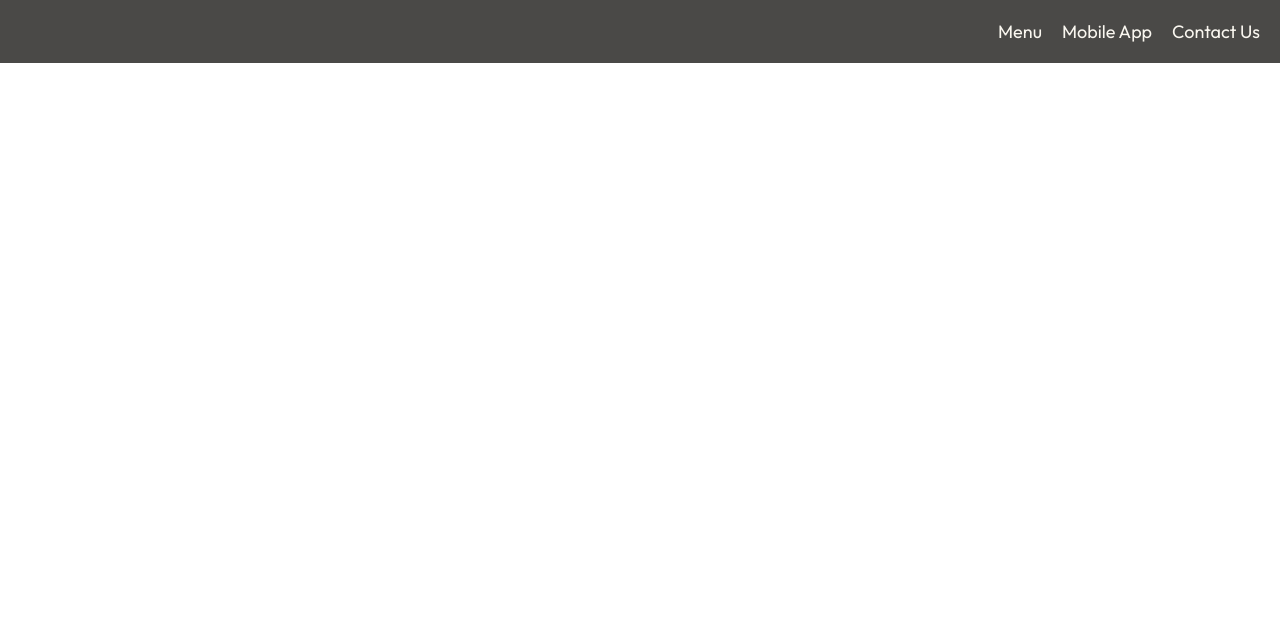
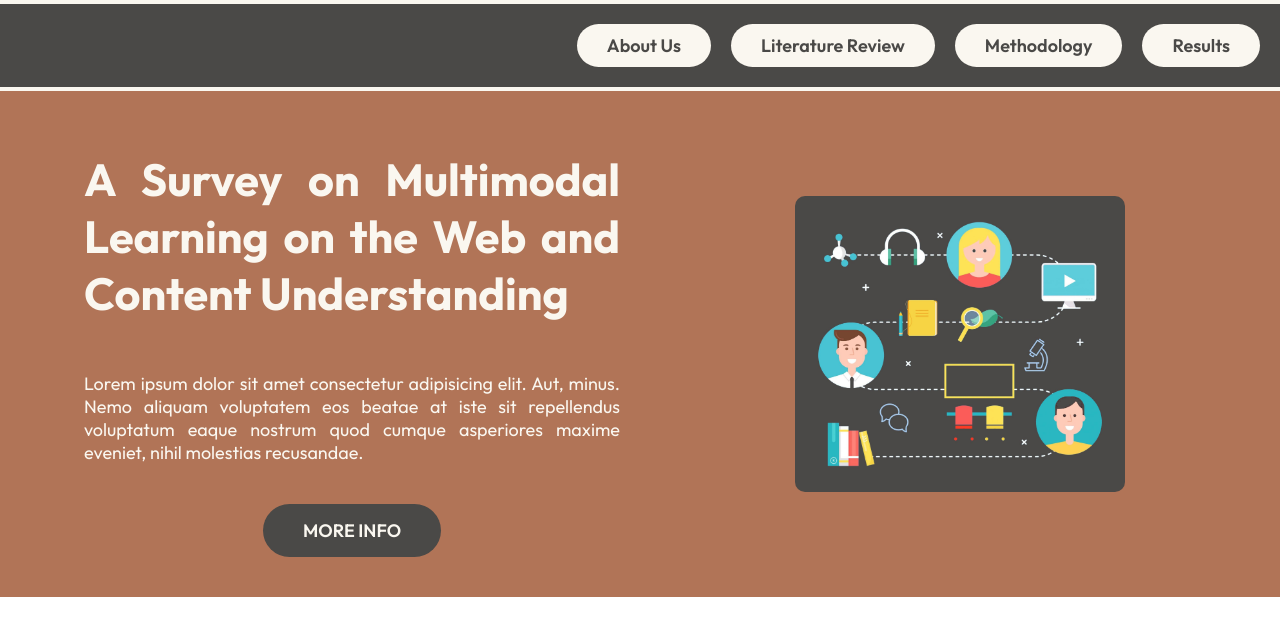
Before and after one commit to mepripri/MultimodalSurvey, a React (Create React App) app: page / in a window 1280 px wide. Shown: the top 636 px of the page. Built offline with nearby package versions, Linux system fonts and the light colour scheme.

Commit message:
second commit 2

```diff
--- a/src/App.js
+++ b/src/App.js
@@ -10,6 +10,7 @@ function App() {
       <div className="app">
         <Navbar />
         <Routes>
+          <Route path="/" element={<Home />} />
           <Route path="MultimodalSurvey/" element={<Home />} />
         </Routes>
       </div>
--- a/src/components/Header/Header.css
+++ b/src/components/Header/Header.css
@@ -8,7 +8,7 @@
 }
 
 .header .header-h1-p {
-  width: 40%;
+  width: 45%;
   display: flex;
   flex-direction: column;
   justify-content: center;
@@ -17,18 +17,30 @@
 
 .header-h1-p h1 {
   padding: 20px;
-  font-size: 40px;
+  font-size: 45px;
   text-align: justify;
 }
 
 .header-h1-p p {
-  padding: 20px;
+  padding: 30px 20px 40px;
   font-size: 18px;
   text-align: justify;
 }
 
+.header-btn {
+  padding: 15px 40px;
+  border-radius: 30px;
+  font-size: 18px;
+  background-color: #4a4947;
+  color: #faf7f0;
+  font-weight: 600;
+  border: none;
+}
+
 .header .header-img {
   width: 40%;
+  display: flex;
+  justify-content: center;
 }
 
 .header-img img {
--- a/src/components/Header/Header.jsx
+++ b/src/components/Header/Header.jsx
@@ -15,6 +15,7 @@ function Header() {
           eaque nostrum quod cumque asperiores maxime eveniet, nihil molestias
           recusandae.
         </p>
+        <button className="header-btn">MORE INFO</button>
       </div>
       <div className="header-img">
         <img src={main} alt="main" />
--- a/src/components/Navbar/Navbar.css
+++ b/src/components/Navbar/Navbar.css
@@ -1,3 +1,8 @@
+.blank-div {
+  height: 4px;
+  background-color: #faf7f0;
+}
+
 .navbar {
   padding: 20px;
   display: flex;
@@ -17,8 +22,12 @@
 }
 
 .navbar-menu a {
-  color: #faf7f0;
+  color: #4a4947;
   font-size: 18px;
+  background-color: #faf7f0;
+  padding: 10px 30px;
+  border-radius: 30px;
+  font-weight: 600;
 }
 
 .navbar li {
--- a/src/components/Navbar/Navbar.jsx
+++ b/src/components/Navbar/Navbar.jsx
@@ -3,13 +3,18 @@ import "./Navbar.css";
 
 function Navbar() {
   return (
-    <div className="navbar">
-      <ul className="navbar-menu">
-        <a href="#explore-menu">Menu</a>
-        <a href="#app-download">Mobile App</a>
-        <a href="#footer">Contact Us</a>
-      </ul>
-    </div>
+    <>
+      <div className="blank-div"></div>
+      <div className="navbar">
+        <ul className="navbar-menu">
+          <a href="#explore-menu">About Us</a>
+          <a href="#app-download">Literature Review</a>
+          <a href="#footer">Methodology</a>
+          <a href="#results">Results</a>
+        </ul>
+      </div>
+      <div className="blank-div"></div>
+    </>
   );
 }
 
```
